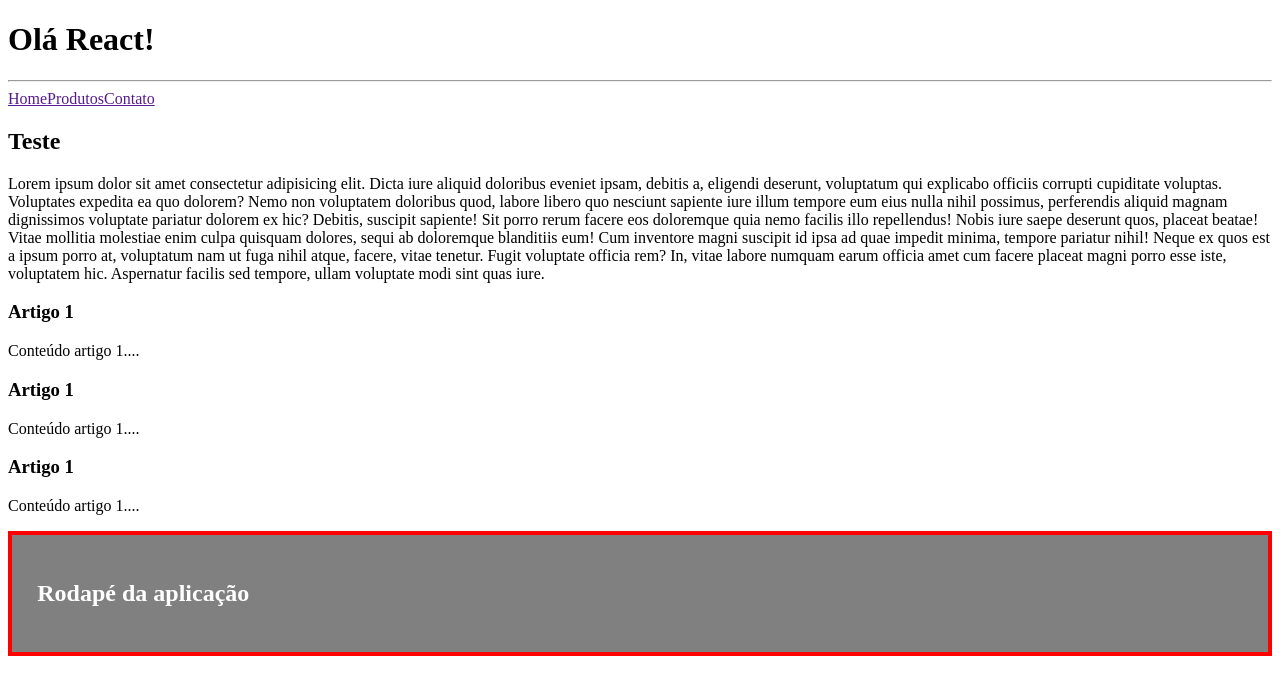
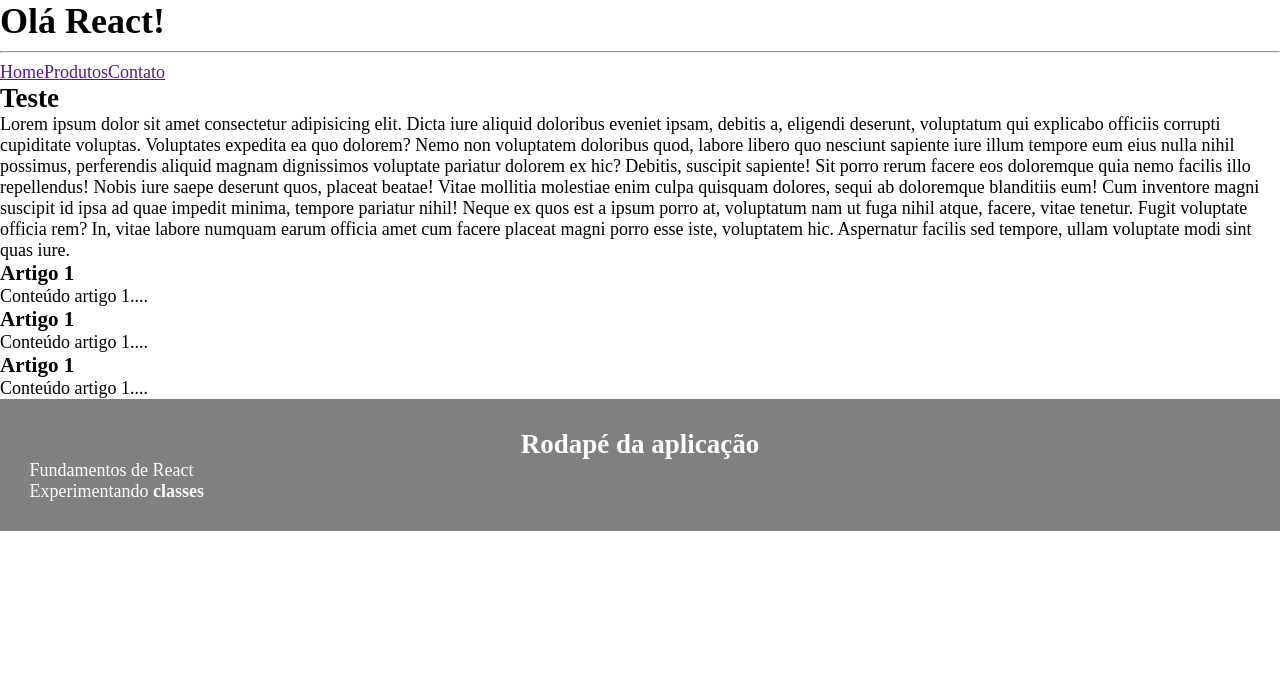
Before and after one commit to JhonatanDev132/react-fundamentos, a React (Vite) app: page / in a window 1280 px wide. Shown: the top 694 px of the page. Built offline with nearby package versions, Linux system fonts and the light colour scheme.

Commit message:
alterações de css

```diff
--- a/src/components/Rodape.jsx
+++ b/src/components/Rodape.jsx
@@ -3,12 +3,16 @@ function Rodape() {
     backgroundColor: "gray",
     padding: "2%",
     color: "white",
-    border: "solid 4px #F00",
+    border: "solid 4px gray",
   };
 
   return (
     <footer style={exemploEstilo}>
-      <h2>Rodapé da aplicação</h2>
+      <h2 style={{ textAlign: "center" }}>Rodapé da aplicação</h2>
+      <p>Fundamentos de React</p>
+      <p>
+        Experimentando <b className="sombra">classes</b>
+      </p>
     </footer>
   );
 }
--- /dev/null
+++ b/src/index.css
@@ -0,0 +1,22 @@
+*,
+*::after,
+*::before {
+  box-sizing: border-box;
+}
+
+body,
+h1,
+h2,
+h3,
+p {
+  margin: 0;
+  padding: 0;
+}
+
+html {
+  font-size: 18px;
+}
+
+.sombra {
+  box-shadow: gray 0 0 10px;
+}
--- a/src/main.jsx
+++ b/src/main.jsx
@@ -7,6 +7,8 @@ arquivo em que carregamos os elementos da página (como
 se fosse um index/home) */
 import App from "./App.jsx";
 
+import "./index.css";
+
 /* Inicialização dos recursos do React, manipulando
 a div#root existente no index.html */
 ReactDOM.createRoot(document.getElementById("root")).render(
```
